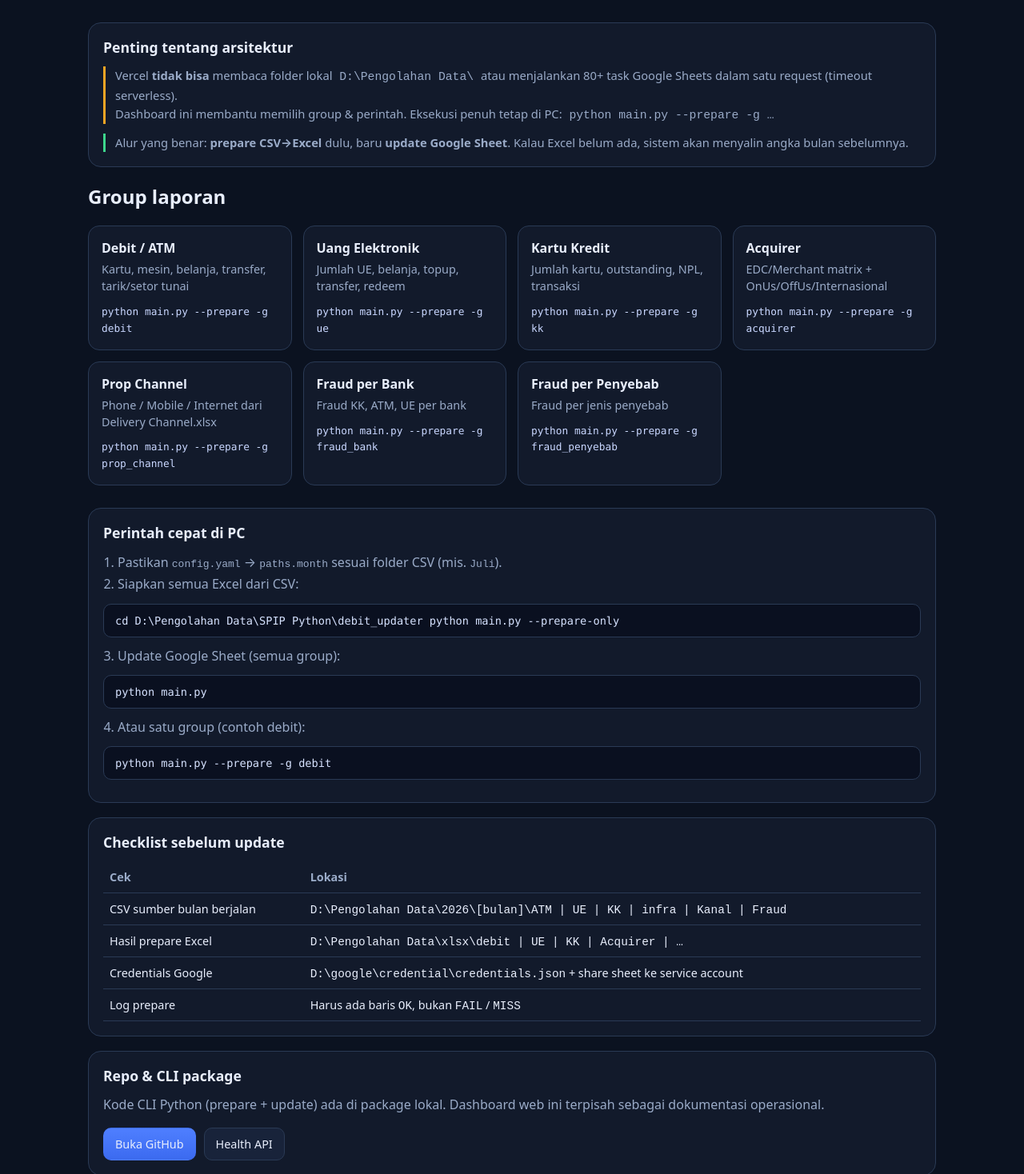
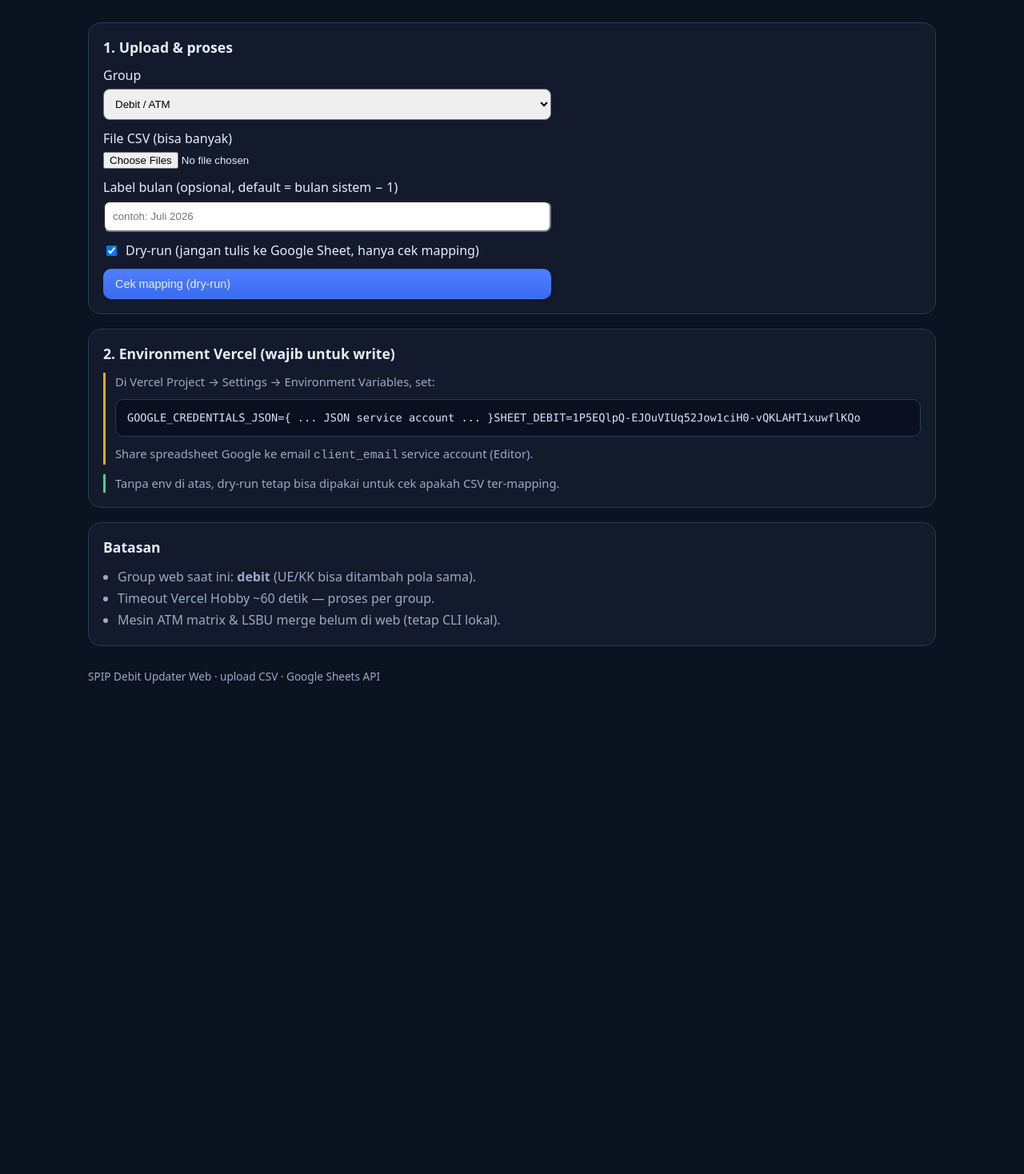
Before and after one commit to akward/spip-debit-updater-web, a Next.js app: page / in a window 1280 px wide. Shown: the part 102-1570 px from the top of the page at 80% size. After the commit the page ends 1021 px from the top, so only its background shows below. Built offline with nearby package versions, Linux system fonts and the light colour scheme.

Commit message:
feat: upload UI for CSV auto-process

```diff
--- a/app/page.tsx
+++ b/app/page.tsx
@@ -1,134 +1,198 @@
+"use client";
+
+import { useState } from "react";
+
 const GROUPS = [
-  { id: "debit", title: "Debit / ATM", desc: "Kartu, mesin, belanja, transfer, tarik/setor tunai", cmd: "python main.py --prepare -g debit" },
-  { id: "ue", title: "Uang Elektronik", desc: "Jumlah UE, belanja, topup, transfer, redeem", cmd: "python main.py --prepare -g ue" },
-  { id: "kk", title: "Kartu Kredit", desc: "Jumlah kartu, outstanding, NPL, transaksi", cmd: "python main.py --prepare -g kk" },
-  { id: "acquirer", title: "Acquirer", desc: "EDC/Merchant matrix + OnUs/OffUs/Internasional", cmd: "python main.py --prepare -g acquirer" },
-  { id: "prop_channel", title: "Prop Channel", desc: "Phone / Mobile / Internet dari Delivery Channel.xlsx", cmd: "python main.py --prepare -g prop_channel" },
-  { id: "fraud_bank", title: "Fraud per Bank", desc: "Fraud KK, ATM, UE per bank", cmd: "python main.py --prepare -g fraud_bank" },
-  { id: "fraud_penyebab", title: "Fraud per Penyebab", desc: "Fraud per jenis penyebab", cmd: "python main.py --prepare -g fraud_penyebab" },
+  { id: "debit", title: "Debit / ATM", note: "Upload CSV dari folder ATM" },
 ];
 
+type ProcessResponse = {
+  ok: boolean;
+  error?: string;
+  monthLabel?: string;
+  dryRun?: boolean;
+  files?: { name: string; rows: number }[];
+  results?: Array<Record<string, unknown>>;
+};
+
 export default function HomePage() {
+  const [group, setGroup] = useState("debit");
+  const [files, setFiles] = useState<FileList | null>(null);
+  const [monthLabel, setMonthLabel] = useState("");
+  const [dryRun, setDryRun] = useState(true);
+  const [loading, setLoading] = useState(false);
+  const [log, setLog] = useState<ProcessResponse | null>(null);
+  const [error, setError] = useState<string | null>(null);
+
+  async function onSubmit(e: React.FormEvent) {
+    e.preventDefault();
+    setError(null);
+    setLog(null);
+    if (!files?.length) {
+      setError("Pilih minimal 1 file CSV.");
+      return;
+    }
+    setLoading(true);
+    try {
+      const fd = new FormData();
+      fd.set("group", group);
+      fd.set("dryRun", dryRun ? "1" : "0");
+      if (monthLabel.trim()) fd.set("monthLabel", monthLabel.trim());
+      Array.from(files).forEach((f) => fd.append("files", f));
+      const res = await fetch("/api/process", { method: "POST", body: fd });
+      const data = (await res.json()) as ProcessResponse;
+      if (!res.ok || !data.ok) {
+        setError(data.error || "Gagal memproses");
+      }
+      setLog(data);
+    } catch (err) {
+      setError(err instanceof Error ? err.message : String(err));
+    } finally {
+      setLoading(false);
+    }
+  }
+
   return (
     <main className="container">
       <header className="header">
         <div>
           <h1>SPIP Debit Updater</h1>
           <p>
-            Panel dokumentasi & kontrol alur update Google Sheets SPIP
-            (Debit, UE, KK, Acquirer, Prop Channel, Fraud).
+            Upload CSV → proses otomatis → update Google Sheets.
+            Mode dry-run disarankan dulu sebelum menulis ke sheet.
           </p>
         </div>
-        <span className="badge">Web dashboard · job tetap di PC lokal</span>
+        <span className="badge">Web + upload CSV</span>
       </header>
 
       <section className="panel">
-        <h2>Penting tentang arsitektur</h2>
+        <h2>1. Upload & proses</h2>
+        <form onSubmit={onSubmit}>
+          <div style={{ display: "grid", gap: 12, maxWidth: 560 }}>
+            <label>
+              Group
+              <select
+                value={group}
+                onChange={(e) => setGroup(e.target.value)}
+                style={{ display: "block", width: "100%", marginTop: 6, padding: 10, borderRadius: 8 }}
+              >
+                {GROUPS.map((g) => (
+                  <option key={g.id} value={g.id}>
+                    {g.title}
+                  </option>
+                ))}
+              </select>
+            </label>
+
+            <label>
+              File CSV (bisa banyak)
+              <input
+                type="file"
+                accept=".csv,text/csv"
+                multiple
+                onChange={(e) => setFiles(e.target.files)}
+                style={{ display: "block", marginTop: 6 }}
+              />
+            </label>
+
+            <label>
+              Label bulan (opsional, default = bulan sistem − 1)
+              <input
+                type="text"
+                placeholder="contoh: Juli 2026"
+                value={monthLabel}
+                onChange={(e) => setMonthLabel(e.target.value)}
+                style={{ display: "block", width: "100%", marginTop: 6, padding: 10, borderRadius: 8 }}
+              />
+            </label>
+
+            <label style={{ display: "flex", gap: 8, alignItems: "center" }}>
+              <input
+                type="checkbox"
+                checked={dryRun}
+                onChange={(e) => setDryRun(e.target.checked)}
+              />
+              Dry-run (jangan tulis ke Google Sheet, hanya cek mapping)
+            </label>
+
+            <button className="btn primary" type="submit" disabled={loading}>
+              {loading ? "Memproses…" : dryRun ? "Cek mapping (dry-run)" : "Proses & update Sheet"}
+            </button>
+          </div>
+        </form>
+      </section>
+
+      {error && (
+        <section className="panel">
+          <div className="warn">{error}</div>
+        </section>
+      )}
+
+      {log && (
+        <section className="panel">
+          <h2>Hasil</h2>
+          <p style={{ color: "var(--muted)" }}>
+            Bulan: <code>{log.monthLabel}</code>
+            {log.dryRun ? " · dry-run" : " · write"}
+          </p>
+          {log.files && (
+            <div className="cmd">
+              {log.files.map((f) => `${f.name} (${f.rows} rows)`).join("\n")}
+            </div>
+          )}
+          <table>
+            <thead>
+              <tr>
+                <th>Job</th>
+                <th>Status</th>
+                <th>Detail</th>
+              </tr>
+            </thead>
+            <tbody>
+              {(log.results || []).map((r, i) => (
+                <tr key={i}>
+                  <td>{String(r.job)}</td>
+                  <td>{String(r.status)}</td>
+                  <td>
+                    <code style={{ fontSize: 12 }}>
+                      {JSON.stringify(
+                        Object.fromEntries(
+                          Object.entries(r).filter(([k]) => !["job", "status"].includes(k))
+                        )
+                      )}
+                    </code>
+                  </td>
+                </tr>
+              ))}
+            </tbody>
+          </table>
+        </section>
+      )}
+
+      <section className="panel">
+        <h2>2. Environment Vercel (wajib untuk write)</h2>
         <div className="warn">
-          Vercel <strong>tidak bisa</strong> membaca folder lokal
-          <code> D:\Pengolahan Data\ </code> atau menjalankan 80+ task Google Sheets
-          dalam satu request (timeout serverless).
-          <br />
-          Dashboard ini membantu memilih group & perintah. Eksekusi penuh tetap di PC:
-          <code> python main.py --prepare -g …</code>
+          Di Vercel Project → Settings → Environment Variables, set:
+          <div className="cmd">GOOGLE_CREDENTIALS_JSON={"{"} ... JSON service account ... {"}"}
+SHEET_DEBIT=1P5EQlpQ-EJOuVIUq52Jow1ciH0-vQKLAHT1xuwflKQo</div>
+          Share spreadsheet Google ke email <code>client_email</code> service account (Editor).
         </div>
         <div className="ok" style={{ marginTop: 12 }}>
-          Alur yang benar: <strong>prepare CSV→Excel</strong> dulu, baru{" "}
-          <strong>update Google Sheet</strong>. Kalau Excel belum ada, sistem akan
-          menyalin angka bulan sebelumnya.
+          Tanpa env di atas, dry-run tetap bisa dipakai untuk cek apakah CSV ter-mapping.
         </div>
       </section>
 
-      <h2 style={{ marginBottom: 8 }}>Group laporan</h2>
-      <div className="grid">
-        {GROUPS.map((g) => (
-          <article key={g.id} className="card">
-            <h3>{g.title}</h3>
-            <p>{g.desc}</p>
-            <p style={{ marginTop: 10 }}>
-              <code>{g.cmd}</code>
-            </p>
-          </article>
-        ))}
-      </div>
-
       <section className="panel">
-        <h2>Perintah cepat di PC</h2>
-        <ol className="steps">
-          <li>
-            Pastikan <code>config.yaml</code> → <code>paths.month</code> sesuai folder CSV
-            (mis. <code>Juli</code>).
-          </li>
-          <li>Siapkan semua Excel dari CSV:</li>
-        </ol>
-        <div className="cmd">cd D:\Pengolahan Data\SPIP Python\debit_updater
-python main.py --prepare-only</div>
-        <ol className="steps" start={3}>
-          <li>Update Google Sheet (semua group):</li>
-        </ol>
-        <div className="cmd">python main.py</div>
-        <ol className="steps" start={4}>
-          <li>Atau satu group (contoh debit):</li>
-        </ol>
-        <div className="cmd">python main.py --prepare -g debit</div>
-      </section>
-
-      <section className="panel">
-        <h2>Checklist sebelum update</h2>
-        <table>
-          <thead>
-            <tr>
-              <th>Cek</th>
-              <th>Lokasi</th>
-            </tr>
-          </thead>
-          <tbody>
-            <tr>
-              <td>CSV sumber bulan berjalan</td>
-              <td>
-                <code>D:\Pengolahan Data\2026\[bulan]\ATM | UE | KK | infra | Kanal | Fraud</code>
-              </td>
-            </tr>
-            <tr>
-              <td>Hasil prepare Excel</td>
-              <td>
-                <code>D:\Pengolahan Data\xlsx\debit | UE | KK | Acquirer | …</code>
-              </td>
-            </tr>
-            <tr>
-              <td>Credentials Google</td>
-              <td>
-                <code>D:\google\credential\credentials.json</code> + share sheet ke service account
-              </td>
-            </tr>
-            <tr>
-              <td>Log prepare</td>
-              <td>
-                Harus ada baris <code>OK</code>, bukan <code>FAIL</code> / <code>MISS</code>
-              </td>
-            </tr>
-          </tbody>
-        </table>
-      </section>
-
-      <section className="panel">
-        <h2>Repo & CLI package</h2>
-        <p style={{ color: "var(--muted)", marginTop: 0, lineHeight: 1.55 }}>
-          Kode CLI Python (prepare + update) ada di package lokal. Dashboard web ini
-          terpisah sebagai dokumentasi operasional.
-        </p>
-        <div className="btn-row">
-          <a className="btn primary" href="https://github.com/akward/spip-debit-updater-web" target="_blank" rel="noreferrer">
-            Buka GitHub
-          </a>
-          <a className="btn" href="/api/health">
-            Health API
-          </a>
-        </div>
+        <h2>Batasan</h2>
+        <ul className="steps">
+          <li>Group web saat ini: <strong>debit</strong> (UE/KK bisa ditambah pola sama).</li>
+          <li>Timeout Vercel Hobby ~60 detik — proses per group.</li>
+          <li>Mesin ATM matrix & LSBU merge belum di web (tetap CLI lokal).</li>
+        </ul>
       </section>
 
       <footer className="footer">
-        SPIP Debit Updater Web · Next.js on Vercel · Job data tetap di mesin lokal
+        SPIP Debit Updater Web · upload CSV · Google Sheets API
       </footer>
     </main>
   );
```
